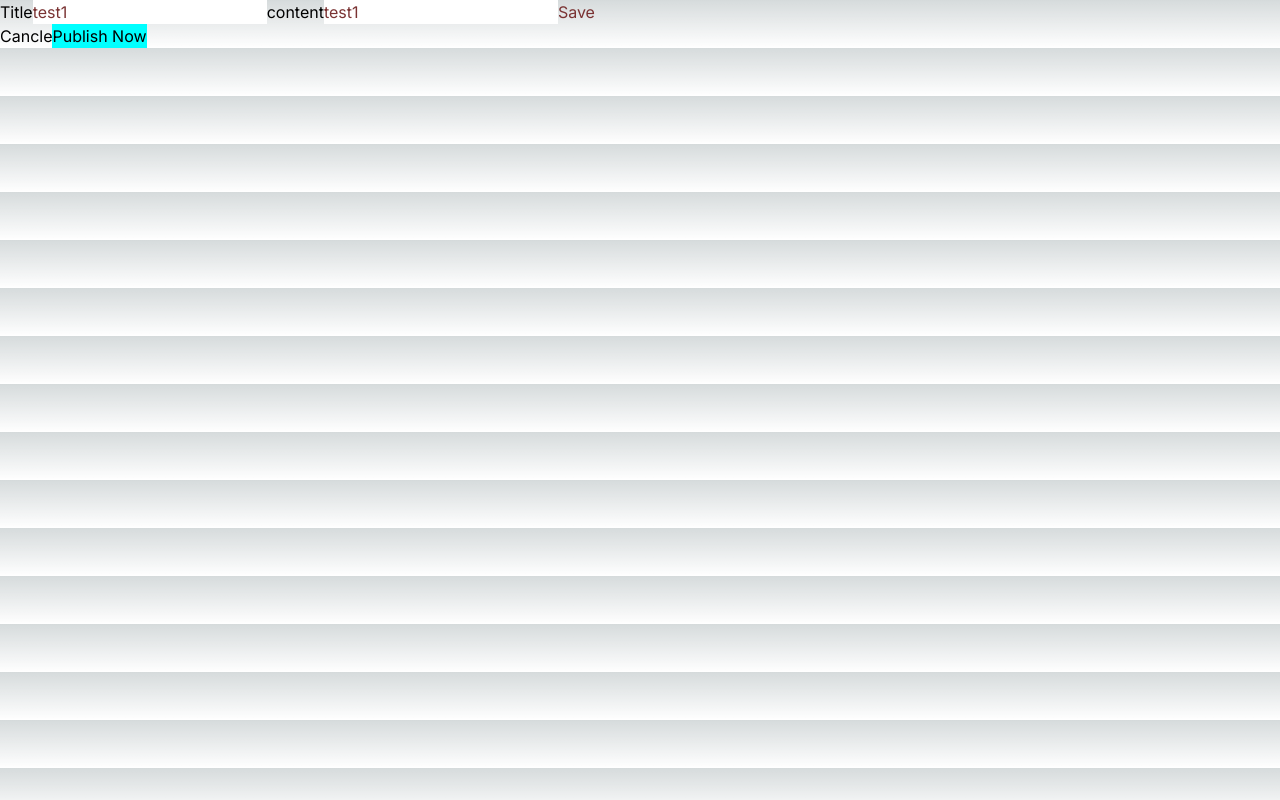
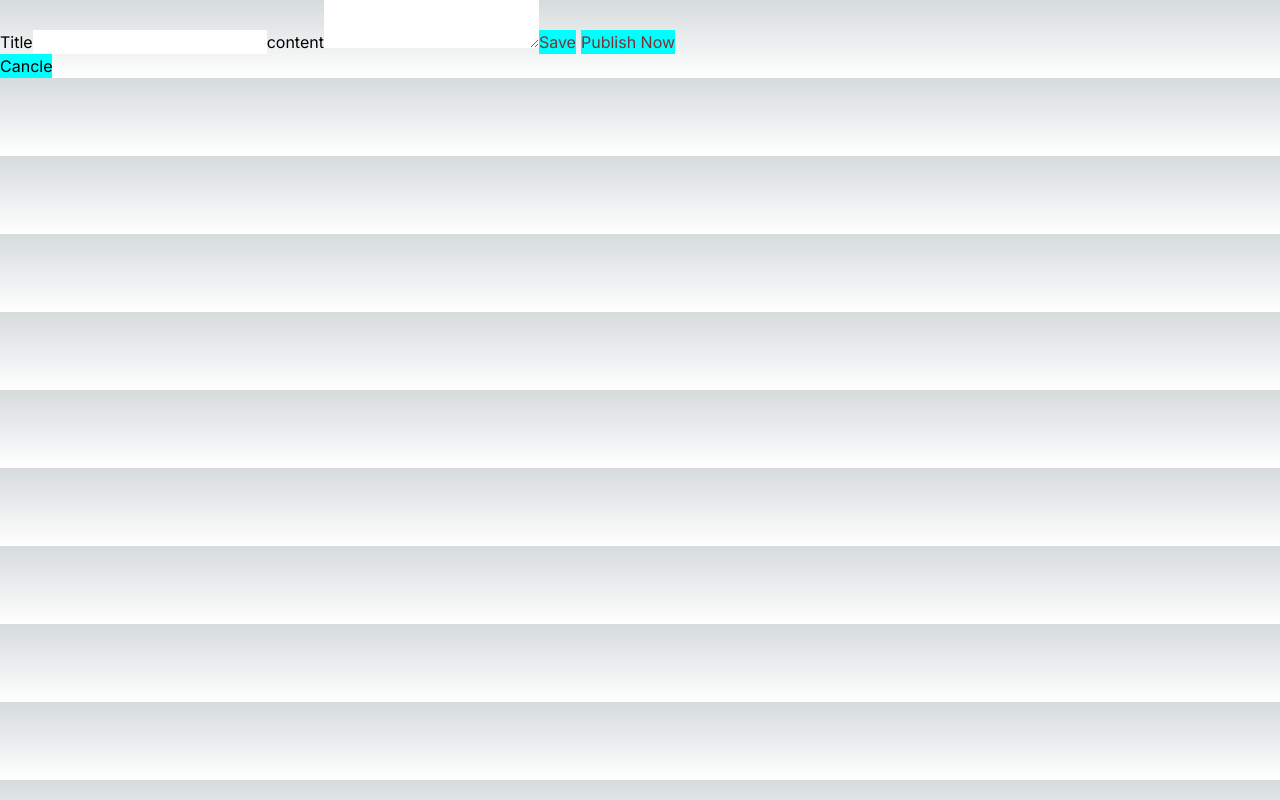
Before and after one commit to TheTaTha5/opensource-test, a Next.js app: page /draft/draftForm in a window 1280 px wide. Built offline with nearby package versions, Linux system fonts and the light colour scheme.

Commit message:
edit post feature implemented

```diff
--- a/app/draft/draftFetcher.tsx
+++ b/app/draft/draftFetcher.tsx
@@ -1,7 +1,7 @@
 'use client'
 import { useEffect, useState } from "react";
 import { IPosts,IPost } from "../interfaces/interface";
-import { PostElement } from "../posts/posts";
+import { PostElement } from "../posts/postElements";
 import { DraftElement } from "./draftPage";
 
 
--- a/app/draft/draftForm/page.tsx
+++ b/app/draft/draftForm/page.tsx
@@ -1,31 +1,32 @@
 "use client";
 
-import { postSelector } from "@/app/redux/feature/postSlices";
+import { postSelector, setContent, submitDraft, submitPublish, setTitle, voidAll } from "@/app/redux/feature/postSlices";
+import { AppDispatch, store } from "@/app/redux/store";
 import Link from "next/link";
+import { useRouter } from "next/navigation";
 import { FormEvent, useState } from "react";
-import { useSelector } from "react-redux";
+import { useDispatch, useSelector } from "react-redux";
 
-const DraftForm = ({
-  ftitle,
-  fcontent,
-}: {
-  ftitle?: string;
-  fcontent?: string;
-}) => {
+const DraftForm = () => {
+  const router = useRouter();
+  const dispatch = useDispatch<AppDispatch>();
   const postReducer = useSelector(postSelector);
-  const [title, setTitle] = useState<string>("");
-  const [content, setContent] = useState<string>("");
+
+  // const [title, setTitle] = useState<string>("");
+  // const [content, setContent] = useState<string>("");
   const myHeaders = new Headers();
   myHeaders.append("Content-Type", "application/json");
 
   const handleSubmit = async (e: FormEvent<HTMLFormElement>) => {
     e.preventDefault();
-    let raw = JSON.stringify({
-      title: title.toString(),
-      content: content.toString(),
+    const raw =
+    JSON.stringify({
+      title: postReducer.value.title.toString(),
+      content: postReducer.value.content.toString(),
+      published: postReducer.value.published.toString(),
     });
-
-    let requestOptions = {
+    console.log("raw log = "+ raw);
+    const requestOptions = {
       method: "POST",
       headers: myHeaders,
       body: raw,
@@ -35,12 +36,11 @@ const DraftForm = ({
       "https://post-api.opensource-technology.com/api/posts",
       requestOptions
     );
-    // .then(response => response.text())
-    // .then(result => console.log(result))
-    // .catch(error => console.log('error', error));
     if (res.status == 200) {
       console.log("router called");
       console.log(res.body);
+    } else {
+      console.log(res.status)
     }
   };
   return (
@@ -52,20 +52,19 @@ const DraftForm = ({
           id="title"
           name="title"
           value={postReducer.value.title}
-          onChange={(e) => setTitle(e.target.value)}
+          onChange={(e) => dispatch(setTitle(e.target.value))}
         />
         <label>content</label>
-        <input
-          type="text"
+        <textarea
           id="content"
           name="content"
           value={postReducer.value.content}
-          onChange={(e) => setContent(e.target.value)}
+          onChange={(e) => dispatch(setContent(e.target.value))}
         />
-        <input type="submit" value="Save" />
+        <button onClick={()=>{dispatch(submitDraft())}}><input type="submit" value="Save" /></button>
+        <button onClick={()=>{(dispatch(submitPublish()),router.replace('/'))}}><input type="submit" value="Publish Now"  /></button>
         <div>
-          <Link href="/draft">Cancle</Link>
-          <button>Publish Now</button>
+          <Link href="/draft"><button onClick={()=> dispatch(voidAll())}>Cancle</button></Link>
         </div>
       </form>
     </div>
--- a/app/draft/draftPage.tsx
+++ b/app/draft/draftPage.tsx
@@ -1,37 +1,40 @@
-
-'use client'
+"use client";
 import Link from "next/link";
 import { echoClick, publishDraft } from "./publish";
-import { useState } from "react";
-import { IPost } from "../interfaces/interface";
-import  deletePost  from "../posts/delete";
+import deletePost from "../posts/delete";
 import { useRouter } from "next/navigation";
-import  editPost  from "../posts/edit";
+import editPost from "../posts/edit";
+import { useDispatch } from "react-redux";
+import { AppDispatch } from "../redux/store";
+import { setContent, setTitle } from "../redux/feature/postSlices";
 
-export const DraftElement = ({title, content, created_at,key}: {title:string, content:string,created_at:string,key:string}) => {
-const router = useRouter();
-const handleRefresh = () => {
-    router.refresh;
-    console.log("router refresh called")
-  };
 
-    return (
-        <div id="postChild">
-            <div>
-                {title}
-            </div>
-            <div>
-                {content}
-            </div>
-            <div>
-                {created_at}
-            </div>
-            <div className="Buttons">
-            <button onClick={()=> editPost({id:key})}>Edit</button>
-            <button id={key} onClick={()=> publishDraft({id:key})}>Publish</button>
-            <button onClick={()=>(deletePost({id:key}),handleRefresh)}>Delete</button>
-            </div>
+export const DraftElement = ({
+  title,
+  content,
+  created_at,
+  key,
+}: {
+  title: string;
+  content: string;
+  created_at: string;
+  key: string;
+}) => {
 
-        </div>
-    )
+  return (
+    <div id="postChild">
+      <div>{title}</div>
+      <div>{content}</div>
+      <div>{created_at}</div>
+      <div className="Buttons">
+        <Link href="/draft/draftForm"><button onClick={() => editPost({ id: key })}>Edit</button></Link>
+        <button id={key} onClick={() => publishDraft({ id: key })}>
+          Publish
+        </button>
+        <Link href="/draft"><button onClick={() => (deletePost({ id: key }))}>
+          Delete
+        </button></Link>
+      </div>
+    </div>
+  );
 };
--- a/app/draft/page.tsx
+++ b/app/draft/page.tsx
@@ -4,10 +4,11 @@ import DisplayDrafts from "./draftFetcher";
 export default function Home() {
     return (
       <div>
-        <Link href={'/'}>Post</Link>
+        <Link href={'/'}>PostPage</Link>
         <button><Link href="/draft/draftForm">Create New Draft</Link></button>
-        <div>
-          Display Draft posts
+        <h1>
+          Draft posts
+          </h1>
           <div>
             <DisplayDrafts/>
           </div>
@@ -15,7 +16,7 @@ export default function Home() {
           </div>
           <div>
           </div>
-        </div>
+
       </div>
     )
   }
--- a/app/globals.css
+++ b/app/globals.css
@@ -29,6 +29,10 @@ body {
 input {
   color: rgb(122, 50, 50)
 }
+
+textarea {
+  color: black;
+}
 button {
   background-color: aqua;
   margin-right: 5px;
--- a/app/posts/delete.ts
+++ b/app/posts/delete.ts
@@ -1,11 +1,15 @@
+import { useRouter } from "next/router";
+
  const deletePost = async ({id}:{id:string}) => {
     console.log("DeletePost function called")
     const res = await fetch(`https://post-api.opensource-technology.com/api/posts/${id}`,{
         method:"DELETE"
     })
     if(res.status == 200) {
-        console.log("Post Delete")
+        console.log("Post Deleted")
+
     }
+    location.reload();
 }
 
 export default deletePost;
--- a/app/posts/edit.tsx
+++ b/app/posts/edit.tsx
@@ -1,11 +1,17 @@
 "use client"
+import { useDispatch } from "react-redux";
 import DraftForm from "../draft/draftForm/page";
 import { IPost } from "../interfaces/interface";
+import { setContent, setTitle } from "../redux/feature/postSlices";
+import { AppDispatch, store } from "../redux/store";
+
 
  const editPost = async ({id}: {id:string}) => {
+    console.log("EditPost called");
     const res = await fetch(`https://post-api.opensource-technology.com/api/posts/${id}`)
     const post:IPost = await res.json();
-
+    store.dispatch(setTitle(post.title));
+    store.dispatch(setContent(post.content));
     return (
         <div>
             <DraftForm/>
--- a/app/posts/posts.tsx
+++ b/app/posts/postElements.tsx
@@ -1,3 +1,5 @@
+import Link from "next/link";
+import editPost from "./edit";
 
 
 
@@ -13,7 +15,7 @@ export const PostElement = ({title, content, created_at,key}: {title:string, con
             <div>
                 {created_at}
             </div>
-            <button>Edit</button>
+           <Link href="/draft/draftForm"><button onClick={() => editPost({ id: key })}>Edit</button></Link>
         </div>
     )
 };
--- a/app/posts/postFetcher.tsx
+++ b/app/posts/postFetcher.tsx
@@ -1,7 +1,7 @@
 'use client'
 import { useEffect, useState } from "react";
 import { IPosts,IPost } from "../interfaces/interface";
-import { PostElement } from "./posts";
+import { PostElement } from "./postElements";
 
 
 
--- a/app/redux/feature/postSlices.ts
+++ b/app/redux/feature/postSlices.ts
@@ -16,8 +16,8 @@ interface postState  {
 
 const initialState:initialState = {
     value: {
-        title:"test1",
-        content:"test1",
+        title:"",
+        content:"",
         published:false,
         id:"",
         created_at:"",
@@ -37,11 +37,19 @@ export const postSlice = createSlice({
         voidAll : (state) => {
             state.value.title = "";
             state.value.content = "";
+        },
+        submitPublish : (state) => {
+            state.value.published = true;
+            voidAll();
+        },
+        submitDraft : (state) => {
+            state.value.published = false;
+            voidAll();
         }
         },
 
     }
 )
 export const postSelector = (state:RootState) => state.postSliceReducer;
-export const {setTitle,setContent} = postSlice.actions;
+export const {setTitle,setContent,voidAll,submitDraft,submitPublish} = postSlice.actions;
 export default postSlice.reducer;
--- a/app/redux/store.ts
+++ b/app/redux/store.ts
@@ -11,4 +11,3 @@ export const store = configureStore({
 
 export type RootState = ReturnType<typeof store.getState>
 export type AppDispatch = typeof store.dispatch;
-export const useAppDispatch = () => useDispatch<AppDispatch>();
--- a/tsconfig.json
+++ b/tsconfig.json
@@ -22,6 +22,6 @@
       "@/*": ["./*"]
     }
   },
-  "include": ["next-env.d.ts", "**/*.ts", "**/*.tsx", ".next/types/**/*.ts"],
+  "include": ["next-env.d.ts", "**/*.ts", "**/*.tsx", ".next/types/**/*.ts", "app/posts/postElements.tsx"],
   "exclude": ["node_modules"]
 }
```
